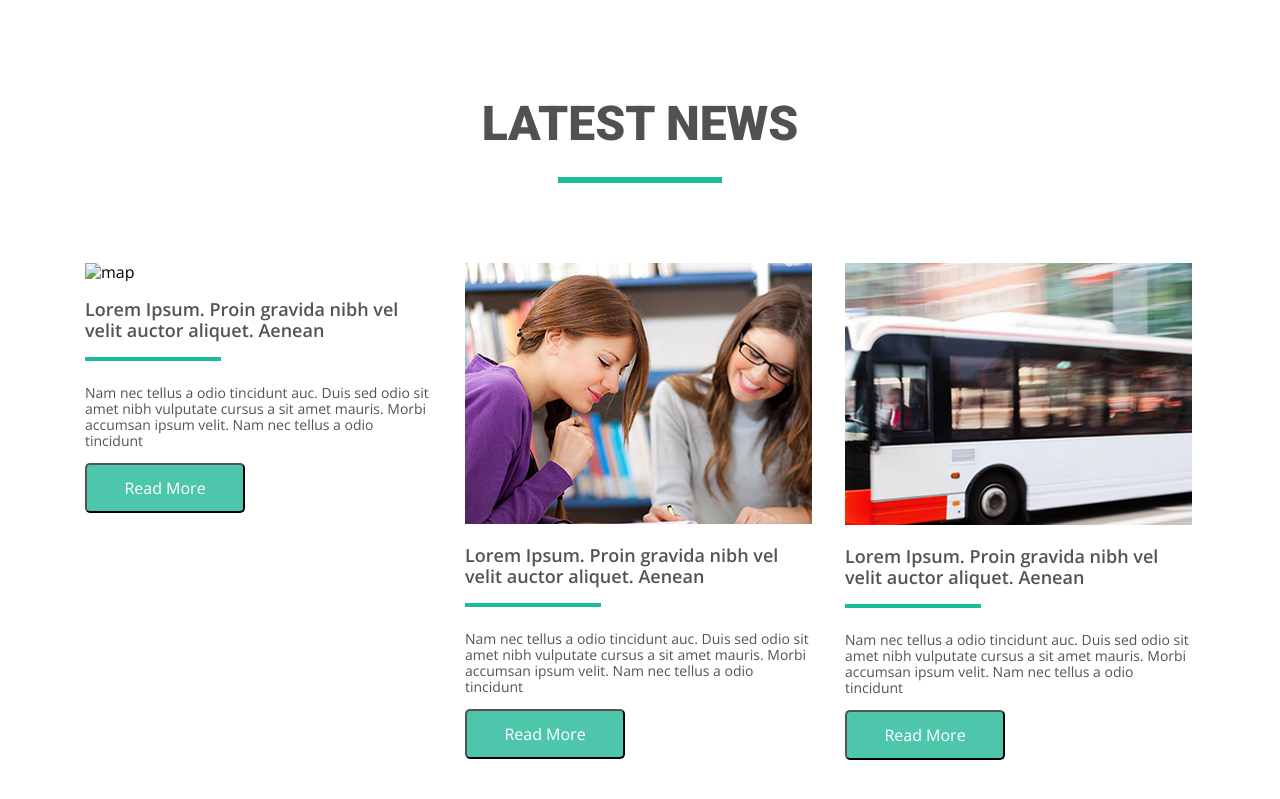
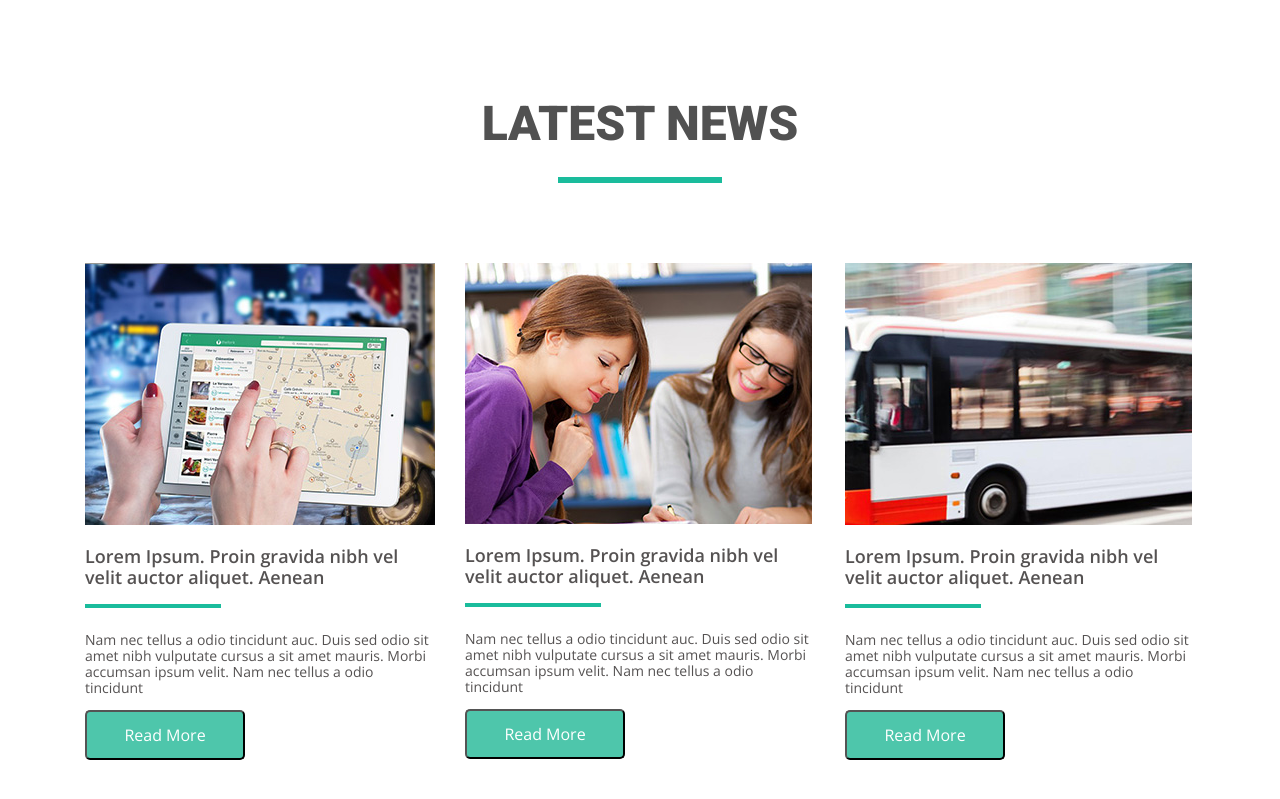
Before and after one commit to ilya230995/goit-fe-course-3, a plain HTML site: page HTML-CSS/module-04/index.html in a window 1280 px wide. Shown: the part 1040-1839 px from the top of the page. Drawn offline with nearby package versions, Linux system fonts and the light colour scheme; the site is published under a folder, as on GitHub Pages, so addresses that start at the root find nothing.

Commit message:
change path of img

```diff
--- a/HTML-CSS/module-04/index.html
+++ b/HTML-CSS/module-04/index.html
@@ -102,7 +102,7 @@
                 <section class="News clearfix">
                     <h2 class="news_title">LATEST NEWS</h2>
                     <div class="article_card">
-                        <img src="/img/Map.jpg" alt="map" />
+                        <img src="./img/Map.jpg" alt="map" />
                         <h3 class="article_title">
                             Lorem Ipsum. Proin gravida nibh vel velit auctor aliquet. Aenean
                         </h3>
```
